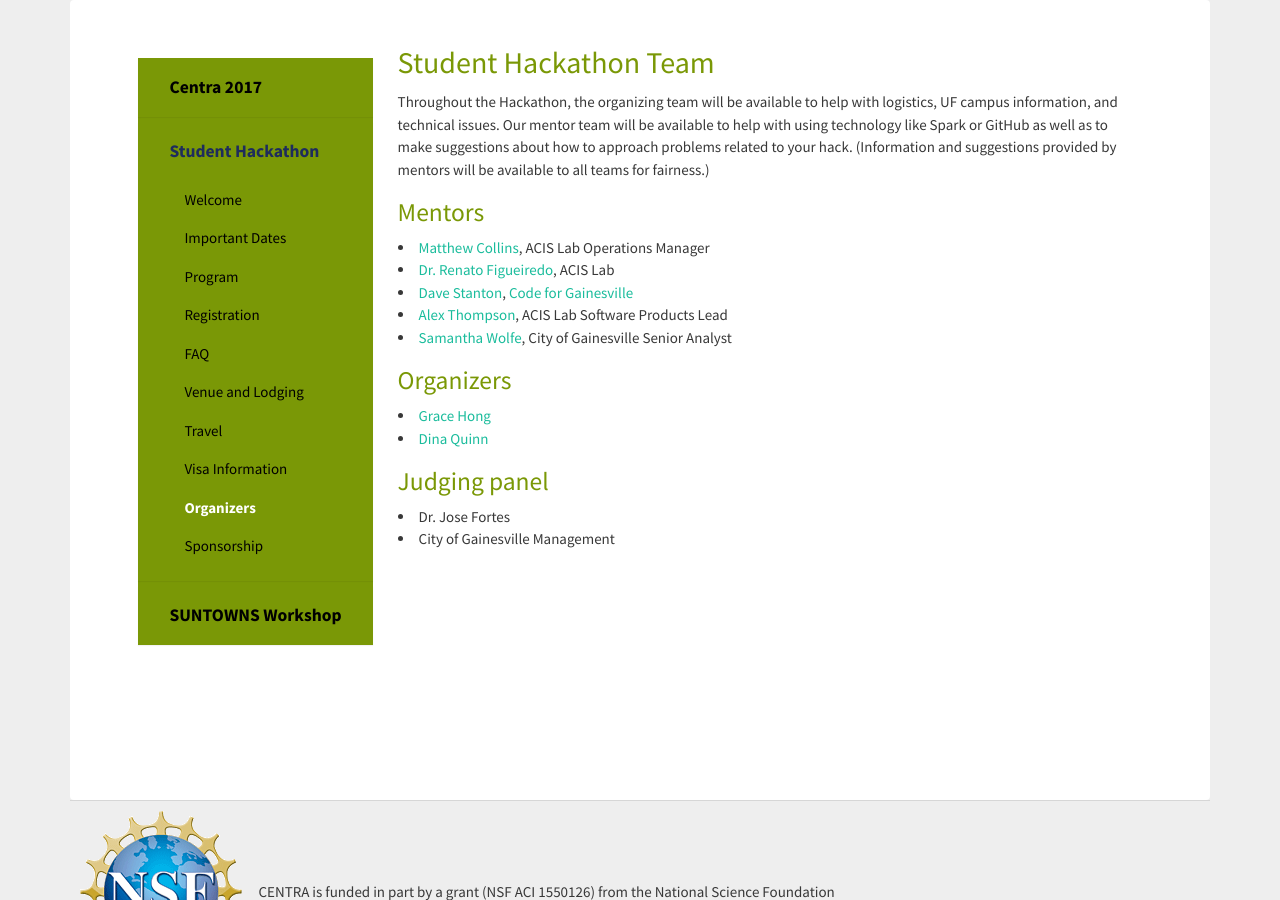
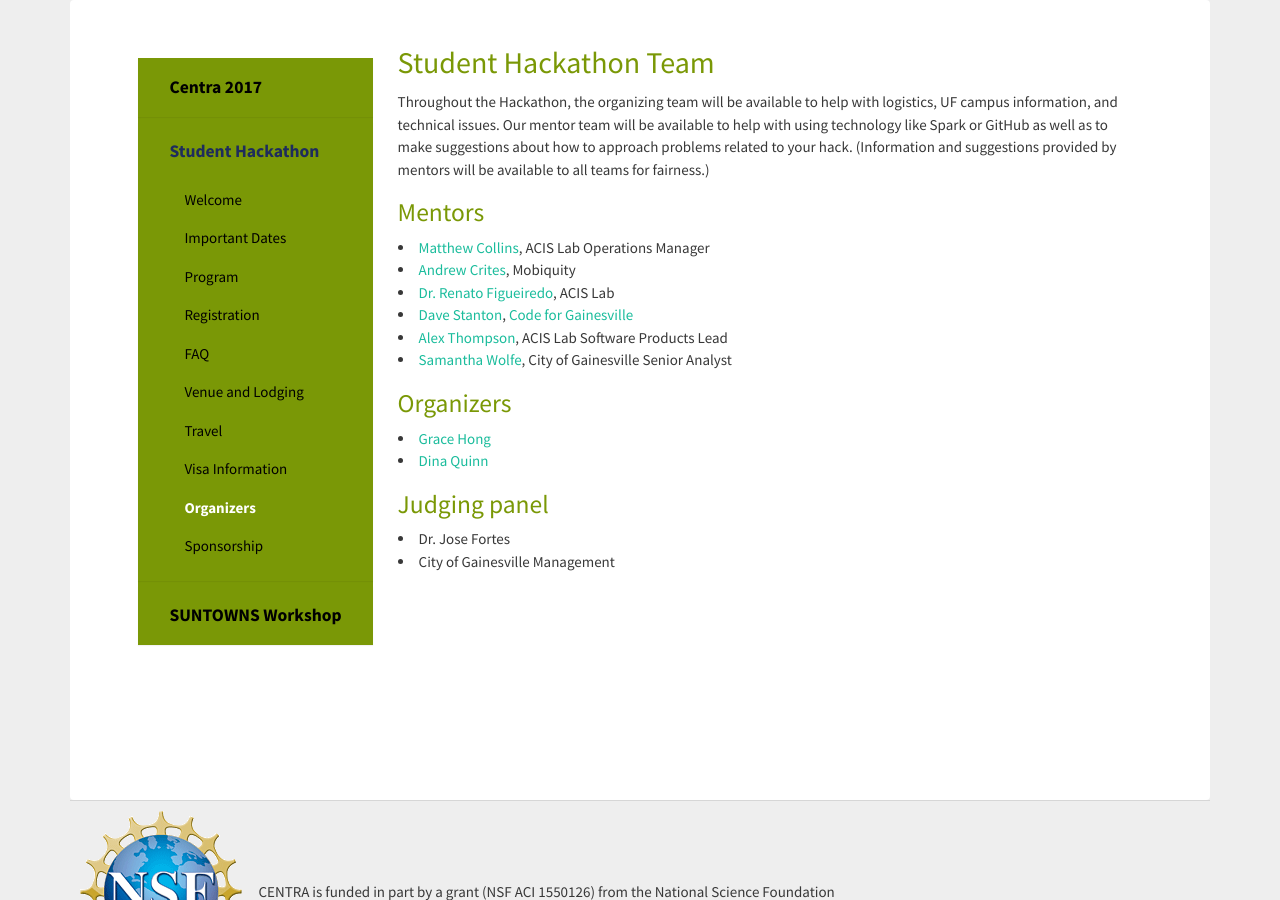
Before and after one commit to hmchou56/centra8, a Jekyll site: the page built from hackathon2017/organizers.md, in a window 1280 px wide and 900 px high, scrolled down 400 px. Built offline with Jekyll 4.4.1, drawn with Linux system fonts in a browser that asks for light colours; nearby versions of some CDN libraries.

Commit message:
Update organizers.md

```diff
--- a/hackathon2017/organizers.md
+++ b/hackathon2017/organizers.md
@@ -19,6 +19,7 @@
 ## Mentors
 
 * [Matthew Collins](https://www.acis.ufl.edu/people/mjcollin), ACIS Lab Operations Manager
+* [Andrew Crites](https://www.linkedin.com/in/andrew-crites-a1441846), Mobiquity
 * [Dr. Renato Figueiredo](https://www.acis.ufl.edu/people/renatof), ACIS Lab
 * [Dave Stanton](http://davestanton.com/), [Code for Gainesville](https://github.com/c4gnv)
 * [Alex Thompson](https://www.acis.ufl.edu/people/godfoder), ACIS Lab Software Products Lead
```
